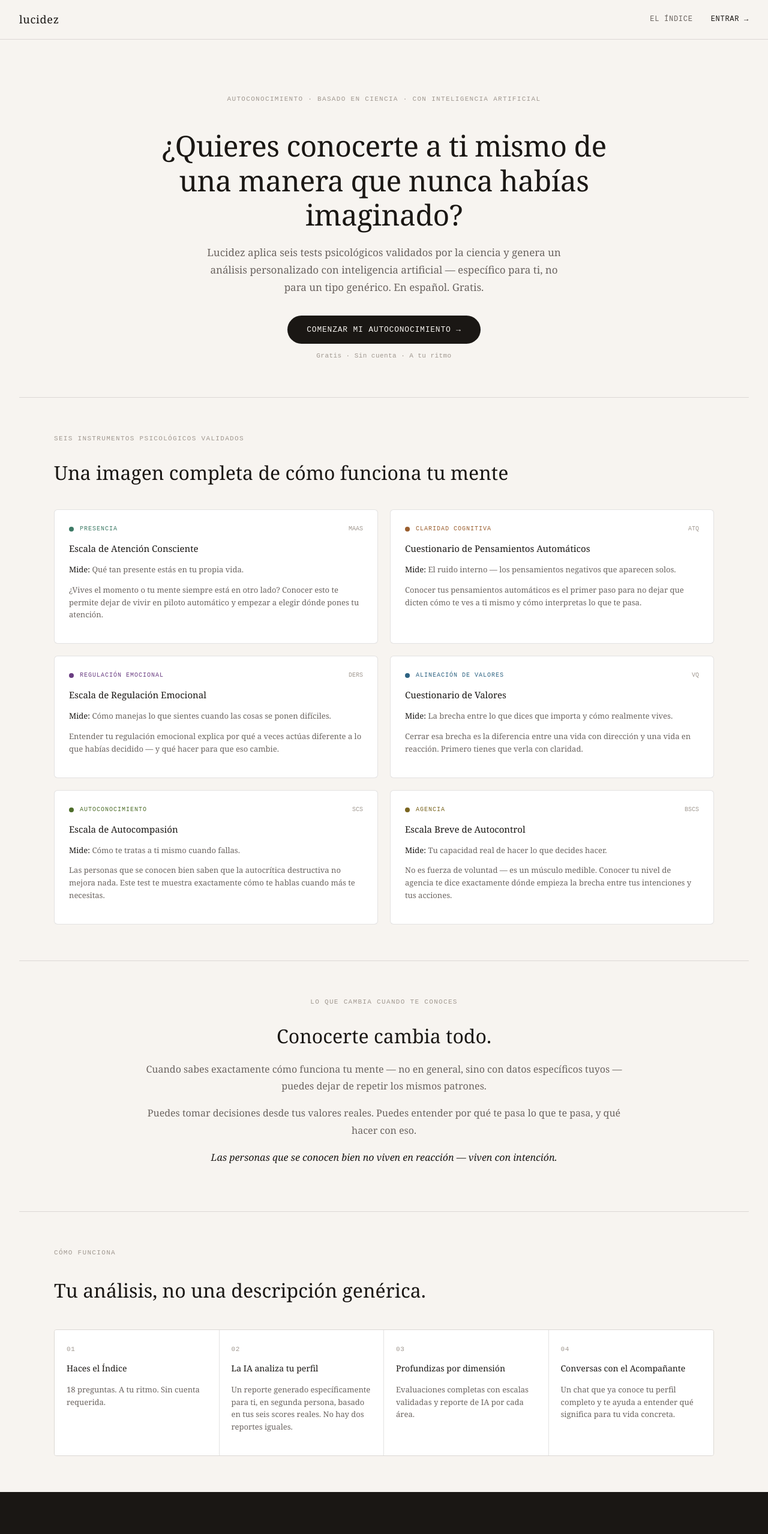
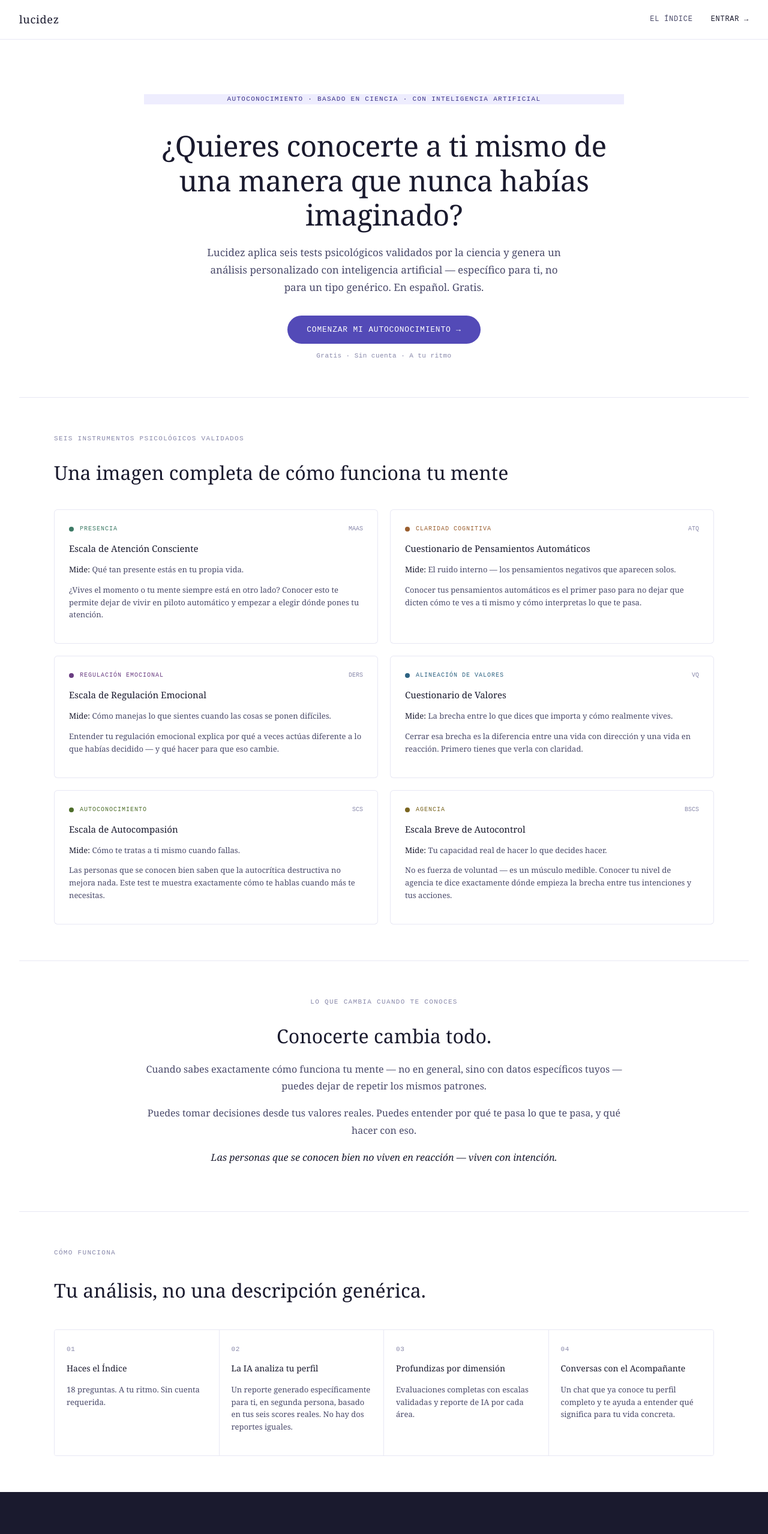
Before and after one commit to jorgeprax-dev/lucidez-web, a React (Vite) app: page / in a window 1280 px wide. Shown: the top 2557 px of the page at 60% size. Built offline with nearby package versions, Linux system fonts and the light colour scheme; no server answers.

Commit message:
feat: nueva paleta púrpura en Home.jsx

```diff
--- a/src/Home.jsx
+++ b/src/Home.jsx
@@ -1,17 +1,6 @@
 import { useEffect, useState } from "react";
 import { useNavigate } from "react-router-dom";
-
-const colors = {
-  cream: "#f7f4f0",
-  creamDark: "#ede9e3",
-  ink: "#1a1714",
-  inkMuted: "#6b6460",
-  inkFaint: "#a09890",
-  border: "rgba(26,23,20,0.12)",
-};
-
-const mono = "'Courier New', monospace";
-const serif = "Georgia, 'Times New Roman', serif";
+import { theme } from "./theme";
 
 const tests = [
   {
@@ -84,115 +73,115 @@ export default function Home() {
   const isMobile = windowWidth < 768;
 
   return (
-    <div style={{ background: colors.cream, minHeight: "100vh", fontFamily: serif, color: colors.ink, fontSize: 15, lineHeight: 1.6 }}>
+    <div style={{ background: theme.bg, minHeight: "100vh", fontFamily: theme.serif, color: theme.ink, fontSize: 15, lineHeight: 1.6 }}>
 
       {/* Nav */}
-      <nav style={{ display: "flex", alignItems: "center", justifyContent: "space-between", padding: "18px 32px", borderBottom: `0.5px solid ${colors.border}`, background: colors.cream, position: "sticky", top: 0, zIndex: 10 }}>
-        <span style={{ fontFamily: serif, fontSize: 18, fontWeight: "normal", letterSpacing: "0.04em", color: colors.ink }}>lucidez</span>
+      <nav style={{ display: "flex", alignItems: "center", justifyContent: "space-between", padding: "18px 32px", borderBottom: `0.5px solid ${theme.border}`, background: theme.bg, position: "sticky", top: 0, zIndex: 10 }}>
+        <span style={{ fontFamily: theme.serif, fontSize: 18, fontWeight: "normal", letterSpacing: "0.04em", color: theme.ink }}>lucidez</span>
         <div style={{ display: "flex", gap: 24, alignItems: "center" }}>
-          <button onClick={() => navigate("/indice")} style={{ fontFamily: mono, fontSize: 12, color: colors.inkMuted, cursor: "pointer", letterSpacing: "0.06em", textTransform: "uppercase", border: "none", background: "none" }}>El Índice</button>
-          <button onClick={() => navigate("/login")} style={{ fontFamily: mono, fontSize: 12, color: colors.ink, cursor: "pointer", letterSpacing: "0.06em", textTransform: "uppercase", border: "none", background: "none", padding: 0 }}>Entrar →</button>
+          <button onClick={() => navigate("/indice")} style={{ fontFamily: theme.mono, fontSize: 12, color: theme.inkMuted, cursor: "pointer", letterSpacing: "0.06em", textTransform: "uppercase", border: "none", background: "none" }}>El Índice</button>
+          <button onClick={() => navigate("/login")} style={{ fontFamily: theme.mono, fontSize: 12, color: theme.ink, cursor: "pointer", letterSpacing: "0.06em", textTransform: "uppercase", border: "none", background: "none", padding: 0 }}>Entrar →</button>
         </div>
       </nav>
 
       {/* Hero */}
       <section style={{ maxWidth: 800, margin: "0 auto", padding: isMobile ? "60px 28px 48px" : "80px 48px 60px", textAlign: "center" }}>
-        <p style={{ fontFamily: mono, fontSize: 11, letterSpacing: "0.12em", textTransform: "uppercase", color: colors.inkFaint, marginBottom: 24 }}>
+        <p style={{ fontFamily: theme.mono, fontSize: 11, letterSpacing: "0.12em", textTransform: "uppercase", color: theme.purpleText, background: theme.purpleLight, marginBottom: 24 }}>
           Autoconocimiento · Basado en ciencia · Con inteligencia artificial
         </p>
-        <h1 style={{ fontSize: isMobile ? 32 : 48, fontWeight: "normal", lineHeight: 1.2, marginBottom: 20, color: colors.ink, letterSpacing: "-0.01em" }}>
+        <h1 style={{ fontSize: isMobile ? 32 : 48, fontWeight: "normal", lineHeight: 1.2, marginBottom: 20, color: theme.ink, letterSpacing: "-0.01em" }}>
           ¿Quieres conocerte a ti mismo de una manera que nunca habías imaginado?
         </h1>
-        <p style={{ fontSize: 17, color: colors.inkMuted, lineHeight: 1.7, maxWidth: 600, margin: "0 auto 32px" }}>
+        <p style={{ fontSize: 17, color: theme.inkMuted, lineHeight: 1.7, maxWidth: 600, margin: "0 auto 32px" }}>
           Lucidez aplica seis tests psicológicos validados por la ciencia y genera un análisis personalizado con inteligencia artificial — específico para ti, no para un tipo genérico. En español. Gratis.
         </p>
         <button
           onClick={() => navigate("/indice")}
-          style={{ background: colors.ink, color: colors.cream, border: "none", padding: "16px 32px", fontFamily: mono, fontSize: 13, letterSpacing: "0.06em", textTransform: "uppercase", cursor: "pointer", borderRadius: 32, marginBottom: 12 }}
+          style={{ background: theme.purple, color: "#ffffff", border: "none", padding: "16px 32px", fontFamily: theme.mono, fontSize: 13, letterSpacing: "0.06em", textTransform: "uppercase", cursor: "pointer", borderRadius: 32, marginBottom: 12 }}
         >
           Comenzar mi autoconocimiento →
         </button>
-        <div style={{ fontFamily: mono, fontSize: 11, color: colors.inkFaint, letterSpacing: "0.04em" }}>
+        <div style={{ fontFamily: theme.mono, fontSize: 11, color: theme.inkFaint, letterSpacing: "0.04em" }}>
           Gratis · Sin cuenta · A tu ritmo
         </div>
       </section>
 
-      <hr style={{ border: "none", borderTop: `0.5px solid ${colors.border}`, margin: "0 32px 60px" }} />
+      <hr style={{ border: "none", borderTop: `0.5px solid ${theme.border}`, margin: "0 32px 60px" }} />
 
       {/* Los 6 tests */}
       <section style={{ maxWidth: 1100, margin: "0 auto", padding: isMobile ? "0 28px 60px" : "0 48px 60px" }}>
-        <p style={{ fontFamily: mono, fontSize: 11, letterSpacing: "0.12em", textTransform: "uppercase", color: colors.inkFaint, marginBottom: 8 }}>
+        <p style={{ fontFamily: theme.mono, fontSize: 11, letterSpacing: "0.12em", textTransform: "uppercase", color: theme.inkFaint, marginBottom: 8 }}>
           Seis instrumentos psicológicos validados
         </p>
-        <h2 style={{ fontSize: isMobile ? 24 : 32, fontWeight: "normal", marginBottom: 40, color: colors.ink, lineHeight: 1.3 }}>
+        <h2 style={{ fontSize: isMobile ? 24 : 32, fontWeight: "normal", marginBottom: 40, color: theme.ink, lineHeight: 1.3 }}>
           Una imagen completa de cómo funciona tu mente
         </h2>
         <div style={{ display: "grid", gridTemplateColumns: isMobile ? "1fr" : "repeat(2, 1fr)", gap: 20 }}>
           {tests.map((t) => (
-            <div key={t.sigla} style={{ background: "#ffffff", border: `0.5px solid ${colors.border}`, borderRadius: 6, padding: 24 }}>
+            <div key={t.sigla} style={{ background: "#ffffff", border: `0.5px solid ${theme.border}`, borderRadius: 6, padding: 24 }}>
               <div style={{ display: "flex", alignItems: "center", gap: 10, marginBottom: 12 }}>
                 <div style={{ width: 8, height: 8, borderRadius: "50%", background: t.color, flexShrink: 0 }} />
-                <span style={{ fontFamily: mono, fontSize: 10, letterSpacing: "0.10em", textTransform: "uppercase", color: t.color }}>{t.dimension}</span>
-                <span style={{ fontFamily: mono, fontSize: 10, color: colors.inkFaint, marginLeft: "auto" }}>{t.sigla}</span>
+                <span style={{ fontFamily: theme.mono, fontSize: 10, letterSpacing: "0.10em", textTransform: "uppercase", color: t.color }}>{t.dimension}</span>
+                <span style={{ fontFamily: theme.mono, fontSize: 10, color: theme.inkFaint, marginLeft: "auto" }}>{t.sigla}</span>
               </div>
-              <div style={{ fontSize: 15, color: colors.ink, marginBottom: 8, fontWeight: "normal" }}>{t.nombre}</div>
-              <p style={{ fontSize: 13, color: colors.inkMuted, lineHeight: 1.6, marginBottom: 10 }}>
-                <strong style={{ color: colors.ink, fontWeight: "normal" }}>Mide:</strong> {t.que_mide}
+              <div style={{ fontSize: 15, color: theme.ink, marginBottom: 8, fontWeight: "normal" }}>{t.nombre}</div>
+              <p style={{ fontSize: 13, color: theme.inkMuted, lineHeight: 1.6, marginBottom: 10 }}>
+                <strong style={{ color: theme.ink, fontWeight: "normal" }}>Mide:</strong> {t.que_mide}
               </p>
-              <p style={{ fontSize: 13, color: colors.inkMuted, lineHeight: 1.6 }}>{t.para_que}</p>
+              <p style={{ fontSize: 13, color: theme.inkMuted, lineHeight: 1.6 }}>{t.para_que}</p>
             </div>
           ))}
         </div>
       </section>
 
-      <hr style={{ border: "none", borderTop: `0.5px solid ${colors.border}`, margin: "0 32px 60px" }} />
+      <hr style={{ border: "none", borderTop: `0.5px solid ${theme.border}`, margin: "0 32px 60px" }} />
 
       {/* Qué puedes lograr */}
       <section style={{ maxWidth: 800, margin: "0 auto", padding: isMobile ? "0 28px 60px" : "0 48px 60px", textAlign: "center" }}>
-        <p style={{ fontFamily: mono, fontSize: 11, letterSpacing: "0.12em", textTransform: "uppercase", color: colors.inkFaint, marginBottom: 8 }}>
+        <p style={{ fontFamily: theme.mono, fontSize: 11, letterSpacing: "0.12em", textTransform: "uppercase", color: theme.inkFaint, marginBottom: 8 }}>
           Lo que cambia cuando te conoces
         </p>
-        <h2 style={{ fontSize: isMobile ? 24 : 32, fontWeight: "normal", marginBottom: 20, color: colors.ink, lineHeight: 1.3 }}>
+        <h2 style={{ fontSize: isMobile ? 24 : 32, fontWeight: "normal", marginBottom: 20, color: theme.ink, lineHeight: 1.3 }}>
           Conocerte cambia todo.
         </h2>
-        <p style={{ fontSize: 16, color: colors.inkMuted, lineHeight: 1.8, marginBottom: 16 }}>
+        <p style={{ fontSize: 16, color: theme.inkMuted, lineHeight: 1.8, marginBottom: 16 }}>
           Cuando sabes exactamente cómo funciona tu mente — no en general, sino con datos específicos tuyos — puedes dejar de repetir los mismos patrones.
         </p>
-        <p style={{ fontSize: 16, color: colors.inkMuted, lineHeight: 1.8, marginBottom: 16 }}>
+        <p style={{ fontSize: 16, color: theme.inkMuted, lineHeight: 1.8, marginBottom: 16 }}>
           Puedes tomar decisiones desde tus valores reales. Puedes entender por qué te pasa lo que te pasa, y qué hacer con eso.
         </p>
-        <p style={{ fontSize: 16, color: colors.ink, lineHeight: 1.8, fontStyle: "italic" }}>
+        <p style={{ fontSize: 16, color: theme.ink, lineHeight: 1.8, fontStyle: "italic" }}>
           Las personas que se conocen bien no viven en reacción — viven con intención.
         </p>
       </section>
 
-      <hr style={{ border: "none", borderTop: `0.5px solid ${colors.border}`, margin: "0 32px 60px" }} />
+      <hr style={{ border: "none", borderTop: `0.5px solid ${theme.border}`, margin: "0 32px 60px" }} />
 
       {/* Cómo funciona */}
       <section style={{ maxWidth: 1100, margin: "0 auto", padding: isMobile ? "0 28px 60px" : "0 48px 60px" }}>
-        <p style={{ fontFamily: mono, fontSize: 11, letterSpacing: "0.12em", textTransform: "uppercase", color: colors.inkFaint, marginBottom: 8 }}>
+        <p style={{ fontFamily: theme.mono, fontSize: 11, letterSpacing: "0.12em", textTransform: "uppercase", color: theme.inkFaint, marginBottom: 8 }}>
           Cómo funciona
         </p>
-        <h2 style={{ fontSize: isMobile ? 24 : 32, fontWeight: "normal", marginBottom: 40, color: colors.ink }}>
+        <h2 style={{ fontSize: isMobile ? 24 : 32, fontWeight: "normal", marginBottom: 40, color: theme.ink }}>
           Tu análisis, no una descripción genérica.
         </h2>
-        <div style={{ display: "grid", gridTemplateColumns: isMobile ? "1fr" : "repeat(4, 1fr)", gap: 0, border: `0.5px solid ${colors.border}`, borderRadius: 4, overflow: "hidden" }}>
+        <div style={{ display: "grid", gridTemplateColumns: isMobile ? "1fr" : "repeat(4, 1fr)", gap: 0, border: `0.5px solid ${theme.border}`, borderRadius: 4, overflow: "hidden" }}>
           {pasos.map((s, i) => (
-            <div key={s.num} style={{ padding: "24px 20px", borderRight: !isMobile && i < pasos.length - 1 ? `0.5px solid ${colors.border}` : "none", borderBottom: isMobile && i < pasos.length - 1 ? `0.5px solid ${colors.border}` : "none", background: "#ffffff" }}>
-              <div style={{ fontFamily: mono, fontSize: 11, color: colors.inkFaint, letterSpacing: "0.06em", marginBottom: 12 }}>{s.num}</div>
-              <strong style={{ display: "block", fontSize: 14, fontWeight: "normal", marginBottom: 8, color: colors.ink }}>{s.title}</strong>
-              <p style={{ fontSize: 13, color: colors.inkMuted, lineHeight: 1.6 }}>{s.desc}</p>
+            <div key={s.num} style={{ padding: "24px 20px", borderRight: !isMobile && i < pasos.length - 1 ? `0.5px solid ${theme.border}` : "none", borderBottom: isMobile && i < pasos.length - 1 ? `0.5px solid ${theme.border}` : "none", background: "#ffffff" }}>
+              <div style={{ fontFamily: theme.mono, fontSize: 11, color: theme.inkFaint, letterSpacing: "0.06em", marginBottom: 12 }}>{s.num}</div>
+              <strong style={{ display: "block", fontSize: 14, fontWeight: "normal", marginBottom: 8, color: theme.ink }}>{s.title}</strong>
+              <p style={{ fontSize: 13, color: theme.inkMuted, lineHeight: 1.6 }}>{s.desc}</p>
             </div>
           ))}
         </div>
       </section>
 
       {/* CTA final */}
-      <div style={{ background: colors.ink, padding: "60px 32px", textAlign: "center" }}>
-        <p style={{ fontFamily: mono, fontSize: 11, letterSpacing: "0.12em", textTransform: "uppercase", color: "#a09890", marginBottom: 16 }}>
+      <div style={{ background: theme.ink, padding: "60px 32px", textAlign: "center" }}>
+        <p style={{ fontFamily: theme.mono, fontSize: 11, letterSpacing: "0.12em", textTransform: "uppercase", color: "#a09890", marginBottom: 16 }}>
           El mapa más preciso de cómo funciona tu mente
         </p>
-        <h2 style={{ fontSize: isMobile ? 26 : 36, fontWeight: "normal", marginBottom: 12, color: colors.cream, lineHeight: 1.3 }}>
+        <h2 style={{ fontSize: isMobile ? 26 : 36, fontWeight: "normal", marginBottom: 12, color: theme.bg, lineHeight: 1.3 }}>
           En español. Con datos. Gratis.
         </h2>
         <p style={{ fontSize: 15, color: "#b8b0a8", marginBottom: 32, maxWidth: 500, margin: "0 auto 32px" }}>
@@ -200,7 +189,7 @@ export default function Home() {
         </p>
         <button
           onClick={() => navigate("/indice")}
-          style={{ background: colors.cream, color: colors.ink, border: "none", padding: "16px 32px", fontFamily: mono, fontSize: 13, letterSpacing: "0.06em", textTransform: "uppercase", cursor: "pointer", borderRadius: 32 }}
+          style={{ background: theme.bg, color: theme.ink, border: "none", padding: "16px 32px", fontFamily: theme.mono, fontSize: 13, letterSpacing: "0.06em", textTransform: "uppercase", cursor: "pointer", borderRadius: 32 }}
         >
           Comenzar mi autoconocimiento →
         </button>
--- /dev/null
+++ b/src/theme.js
@@ -0,0 +1,46 @@
+export const theme = {
+  // Fondos
+  bg: "#ffffff",
+  bgSecondary: "#f8f8fc",
+  bgTertiary: "#f0f0f8",
+
+  // Texto
+  ink: "#1a1a2e",
+  inkMuted: "#4a4a6a",
+  inkFaint: "#8888aa",
+
+  // Bordes
+  border: "rgba(100,100,180,0.15)",
+  borderStrong: "rgba(100,100,180,0.30)",
+
+  // Púrpura — acento principal
+  purple: "#534AB7",
+  purpleLight: "#EEEDFE",
+  purpleMid: "#7F77DD",
+  purpleHover: "#3d37a0",
+  purpleText: "#3C3489",
+
+  // Verde — De acuerdo
+  green: "#1D9E75",
+  greenLight: "#e1f5ee",
+
+  // Tipografía
+  mono: "'Courier New', monospace",
+  serif: "Georgia, 'Times New Roman', serif",
+  sans: "-apple-system, BlinkMacSystemFont, 'Segoe UI', sans-serif",
+
+  // Zonas psicométricas
+  zonaVerde: { color: "#1D9E75", bg: "#e1f5ee", label: "Zona verde" },
+  zonaAmbar: { color: "#BA7517", bg: "#FAEEDA", label: "Zona ámbar" },
+  zonaRoja: { color: "#A32D2D", bg: "#FCEBEB", label: "Zona roja" },
+
+  // Dimensiones
+  dims: {
+    presencia:        "#3d7a65",
+    claridad:         "#9a5e2e",
+    regulacion:       "#6a3d82",
+    valores:          "#2d6382",
+    autoconocimiento: "#4d6d2a",
+    agencia:          "#7a6520",
+  },
+};
```
